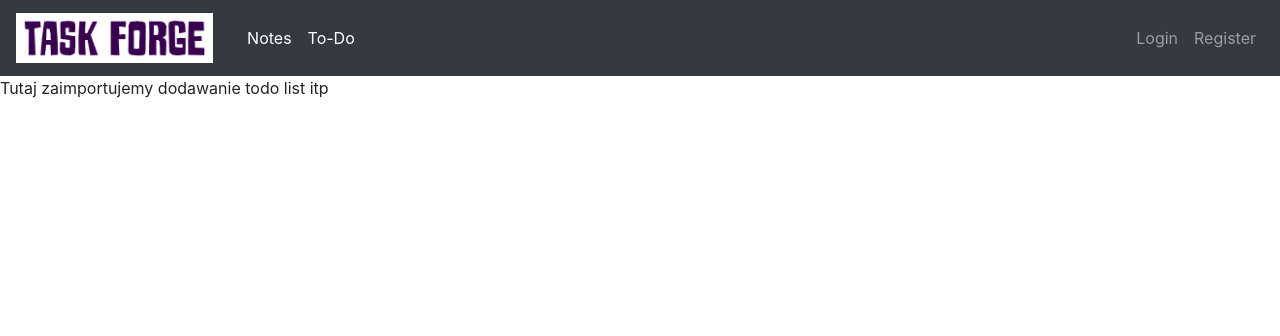
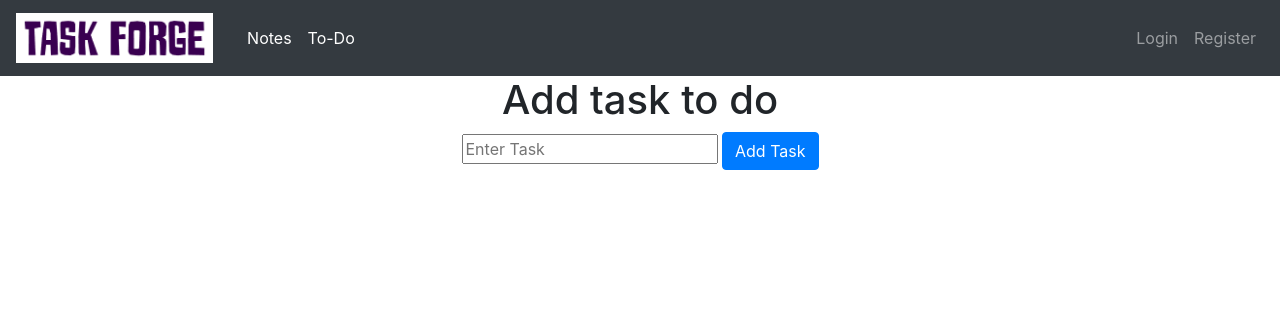
Before and after one commit to PawelekKlocek/TaskForge, a Flask app: page /todo in a window 1280 px wide. Shown: the top 336 px of the page. Run offline with Flask 3, Linux system fonts and the light colour scheme; some libraries are stand-ins or nearby versions.

Commit message:
The basic implementation of a todo list.

```diff
--- a/templates/todo.html
+++ b/templates/todo.html
@@ -1,6 +1,32 @@
 {% extends "base.html" %}
+{% block title %} To Do List{% endblock %}
+{% block content %}
 
-{% block title %} To Do List{% endblock%}
-{% block content %}
-<p> Tutaj zaimportujemy dodawanie todo list itp</p>
+<div style="text-align: center;">
+    <h1> Add task to do</h1>
+    <form action="{{url_for('todo')}}" method="post" >
+        <input type="text" placeholder="Enter Task" id="input-todo" name="todo_name">
+        <button type="submit" class="btn btn-primary" id="add-todo">Add Task</button>
+    </form>
+</div>
+
+<div class="todo-container">
+    {% for item in items %}
+    <div class="container bg-secondary mx-auto text-white" style="margin-bottom: 10px;">
+        <div class= "row"  >
+            <div class="col-2 border">{{ item.date }}</div>
+            <div class="col-8 border " style="word-wrap: break-word;">{{ item.name }}</div>
+            <div class="col-2 border">
+                <form action="{{ url_for('delete_todo', todo_id = item.id ) }}" method="post" class="d-inline-block">
+                    <button class="btn btn-danger " style="transform: scale(0.75);">Delete</button>
+                </form>
+                <form action="{{ url_for('checked_todo', todo_id=item.id) }}" method="post" class="d-inline-block mr-2">
+                    <input type="checkbox" name="completed" style="transform: scale(2); " {% if item.checked %} checked {% endif %} onchange="this.form.submit()">
+                </form>
+            </div>
+        </div>
+    </div>
+    {% endfor %}
+</div>
+
 {%endblock%}
```
